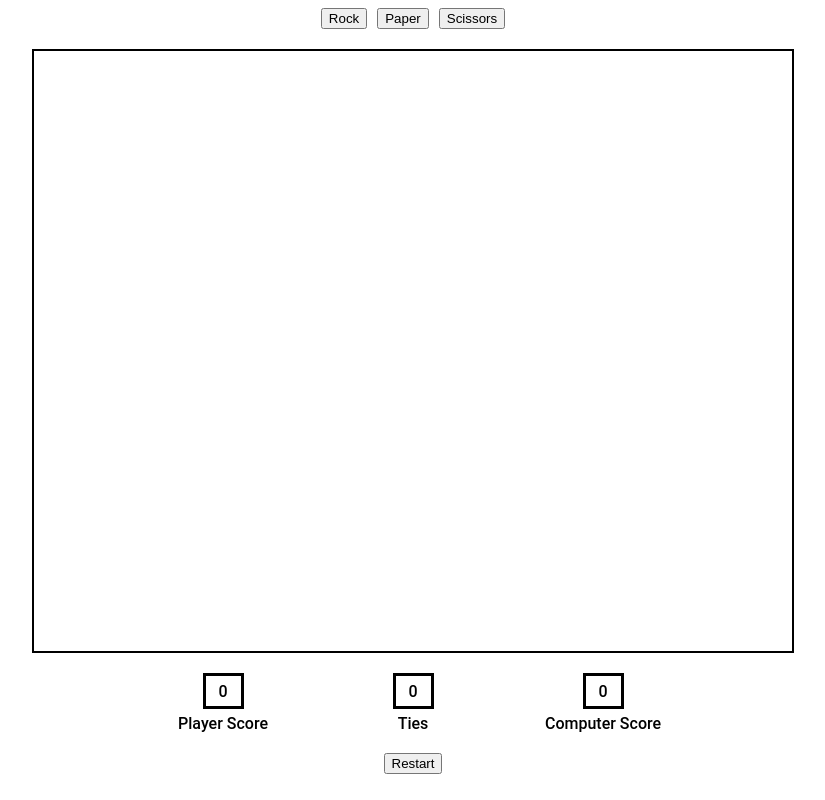
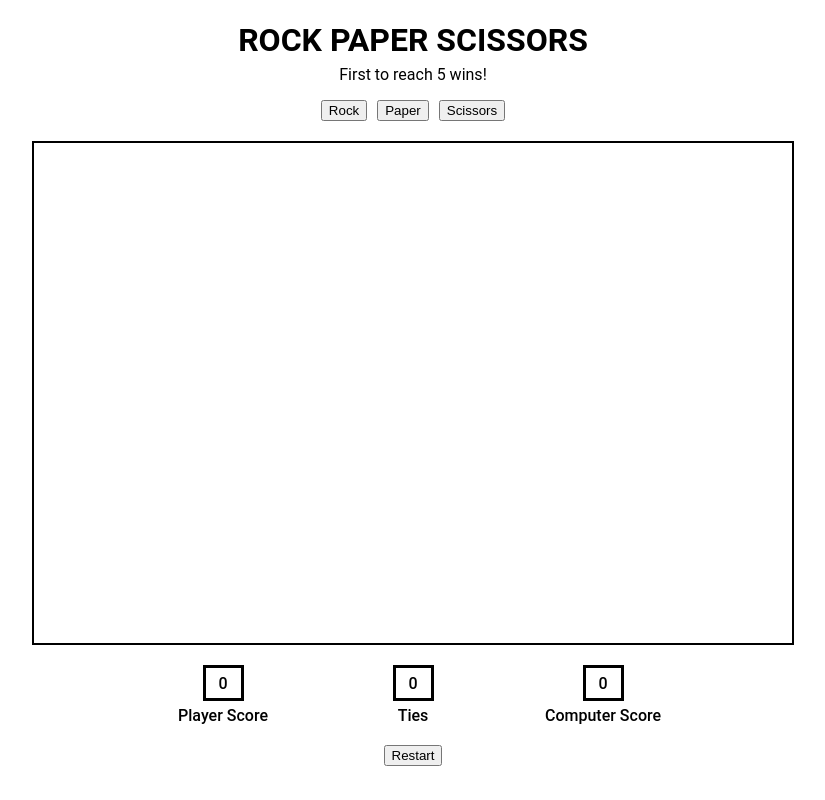
Before and after one commit to hlokman/rock-paper-scissors-project, a plain HTML site: page index.html in a window 1280 px wide. Shown: the whole page, without its empty margins (227-1052 px from the left). Drawn offline with Linux system fonts and the light colour scheme.

Commit message:
Improve the UI

```diff
--- a/index.html
+++ b/index.html
@@ -6,6 +6,10 @@
         <link rel="stylesheet" href="./style.css">
     </head>
     <body>
+        <div class="header">
+            <h1>ROCK PAPER SCISSORS</h1>
+            <p>First to reach 5 wins!</p>
+        </div>
         <div class="container">
 
         </div>
--- a/style.css
+++ b/style.css
@@ -1,3 +1,15 @@
+/*body {
+    background-color:blanchedalmond;
+}*/
+
+.header {
+    text-align: center;
+}
+
+ h1 {
+    margin-bottom: -10px;
+ }
+
 .container {
     display: flex;
     flex-direction: column;
@@ -15,12 +27,13 @@ align-items: center;
 }
 
 .textDisplay {
-    min-height: 600px;
+    min-height: 500px;
     width: 60%;
     border: 2px solid black;
     margin-top: 20px;
     margin-bottom: 20px;
     text-align: center;
+    /*background-color: white;*/
 }
 
 .btnBox {
@@ -58,6 +71,7 @@ align-items: center;
     display: flex;
     justify-content: center;
     align-items: center;
+    /*background-color: white;*/
 }
 
 
```
